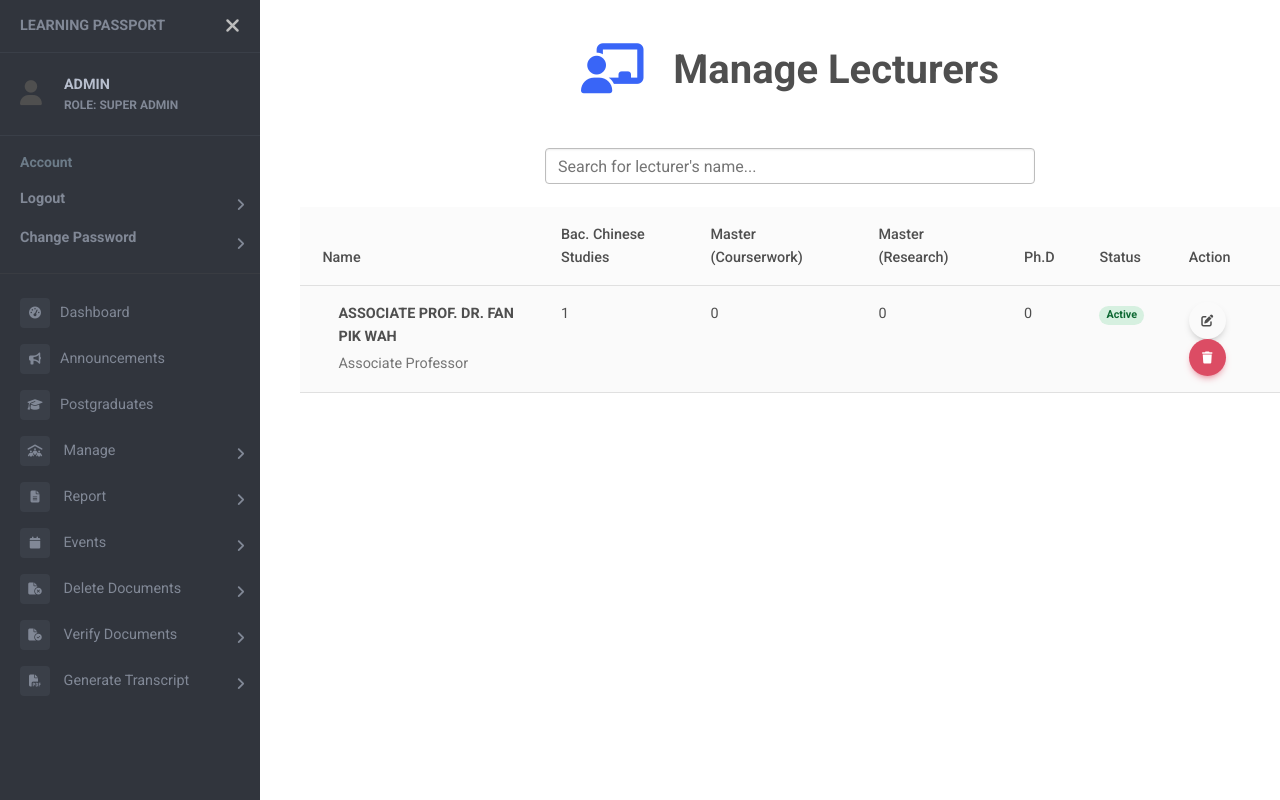
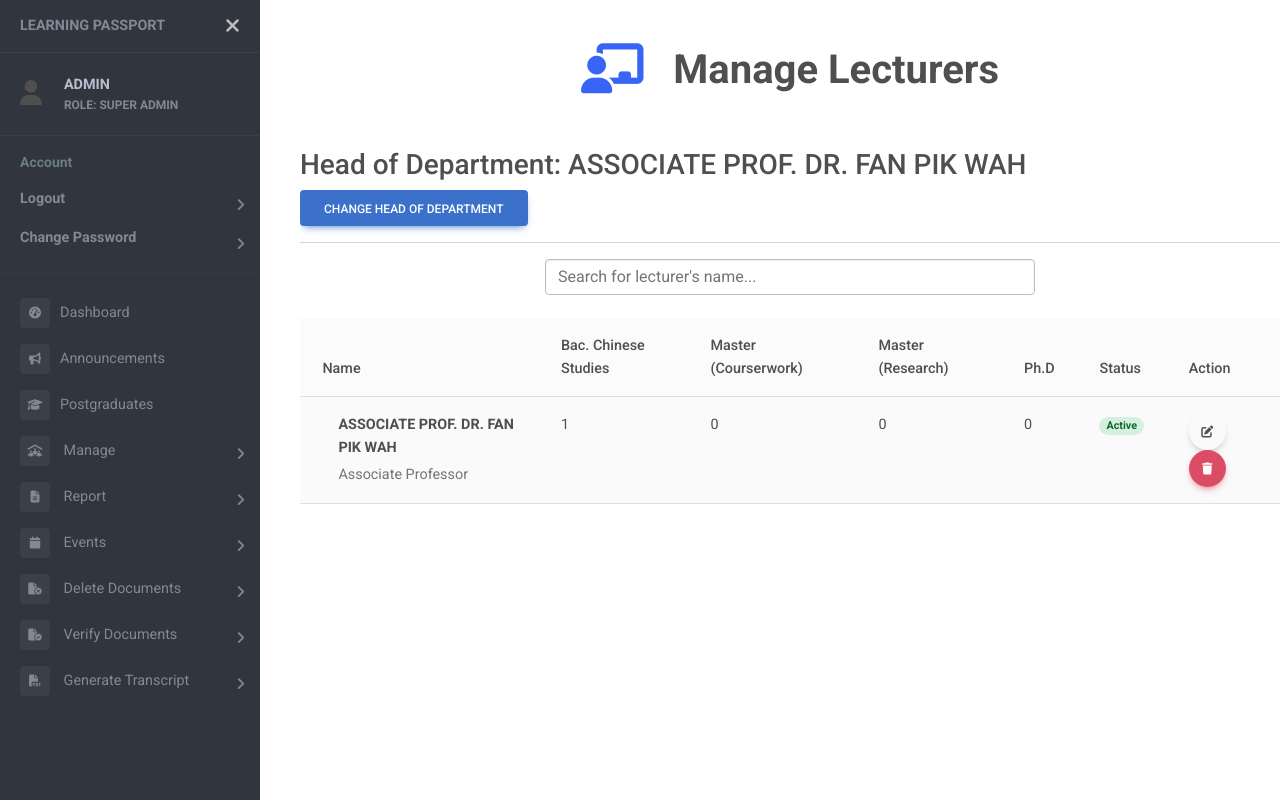
Before and after one commit to xiaoyu163/learning_passport, a Django app: page /manage-lecturer in a window 1280 px wide. Run offline with Django 4.2, Linux system fonts and the light colour scheme; a user stored in the database is signed in; data comes from the database, SQL or seed files in the repository; both versions use the stored data as it was after the commit; some libraries are stand-ins or nearby versions; some web fonts are replaced.

Commit message:
HOD signature

```diff
--- a/templates/manage_lecturer.html
+++ b/templates/manage_lecturer.html
@@ -66,6 +66,13 @@
     }
 
 </script>
+
+<div>
+<h3>Head of Department: {{hod_name}}</h3>
+
+<button class="btn btn-primary" data-mdb-toggle="modal" data-mdb-target="#hod_modal">Change Head of Department</button>
+</div>
+<hr>
 <center>
     <input id="search_text" type="text" class="form-control" style="width:50%" placeholder="Search for lecturer's name..." onkeyup="search()">
     </center>
@@ -182,4 +189,39 @@
         </div>
     </div>
 </form>
+
+<!-- Modal -->
+<form method="POST" enctype="multipart/form-data">
+    {% csrf_token %}
+<div class="modal fade" id="hod_modal" tabindex="-1" aria-labelledby="exampleModalLabel" aria-hidden="true">
+    <div class="modal-dialog">
+      <div class="modal-content">
+        <div class="modal-header">
+          <h5 class="modal-title" id="exampleModalLabel">Edit Head of Department</h5>
+          <button type="button" class="btn-close" data-mdb-ripple-init data-mdb-dismiss="modal" aria-label="Close"></button>
+        </div>
+        <div class="modal-body">
+            <div class="form-floating">
+
+                <select class="form-select" id="new_hod" name="id">
+                    {% for lecturer in lecturers %}
+                    <option value="{{lecturer.id}}" {% if hod_name == lecturer.full_name %} selected {% endif %}>{{lecturer.full_name}}</option>
+                    {% endfor %}
+                </select>
+                <label for="new_hod">Head of Department (new)</label>
+            </div>
+
+            <br>
+
+            <label class="form-label" for="customFile">Signature:</label>
+            <input type="file" class="form-control" id="signature" name="signature" accept=".jpg,.jpeg,.png" required/>
+        </div>
+        <div class="modal-footer">
+          <button type="button" class="btn btn-secondary" data-mdb-ripple-init data-mdb-dismiss="modal">Close</button>
+          <button type="submit" class="btn btn-primary" name="change-hod" data-mdb-ripple-init>Save changes</button>
+        </div>
+      </div>
+    </div>
+  </div>
+</form>
 {% endblock %}
--- a/users/views.py
+++ b/users/views.py
@@ -368,6 +368,9 @@ def manageLecturer (request):
     cw_counts = list()
     re_counts = list()
     phd_counts = list()
+    hod = User.objects.get(role='HEAD OF DEPARTMENT')
+    hod_name = hod.full_name
+    all_lecturers = User.objects.filter(is_active=1).exclude(role__in=['SUPER ADMIN', 'STUDENT'])
     for lecturer in lecturers:
         bac_counts.append(Student.objects.filter(lecturer=lecturer, program=1).count())
         cw_counts.append(Student.objects.filter(lecturer=lecturer, program=2).count())
@@ -378,6 +381,8 @@ def manageLecturer (request):
     context = {
         "lecturers_students": lecturers_students,
         "option_position": option_position,
+        "hod_name": hod_name,
+        "lecturers": all_lecturers,
         "page_name": "Manage Lecturers",
         "icon": "fa-solid fa-chalkboard-user fa-lg"
 
@@ -394,6 +399,18 @@ def manageLecturer (request):
         elif 'delete-lecturer' in request.POST:
             lecturer = Lecturer.objects.get(id=request.POST['delete-lecturer'])
             lecturer.delete()
+        elif 'change-hod' in request.POST:
+            hod.role = 'LECTURER'
+            hod.save()
+            new_hod = User.objects.get(id=request.POST['id'])
+            new_hod.role = 'HEAD OF DEPARTMENT'
+            new_hod.save()
+            new_file = request.FILES['signature']
+            static_path = str(settings.STATIC_ROOT).replace("\\","/")
+            file_path = static_path + "/img/hod_sign.png"
+            with open(file_path, 'wb') as destination:
+                for chunk in new_file.chunks():
+                    destination.write(chunk)
         return redirect ("manage-lecturer")
     return render (request,"manage_lecturer.html", context)
 
@@ -559,15 +576,12 @@ def activeReportView (request):
             if selected_sem.start and selected_sem.end:
                 students = Student.objects.filter(enrol_sem__start__lte=selected_sem.start).exclude(grad_sem__end__lte=selected_sem.start)
             else:
-                print("No date")
                 messages.error(request, f"No record for Year {academic_year} Semester {semester}.")
                 return redirect("active-report")
 
         else:
-            print("No object")
             messages.error(request, f"No record for Year {academic_year} Semester {semester}.")
             return redirect("active-report")
-    print(students)
 
     context = {
         "semester_years": semester_years,
```
Also changed, not shown: newdb.sqlite3, static/img/hod_sign.png (added).
